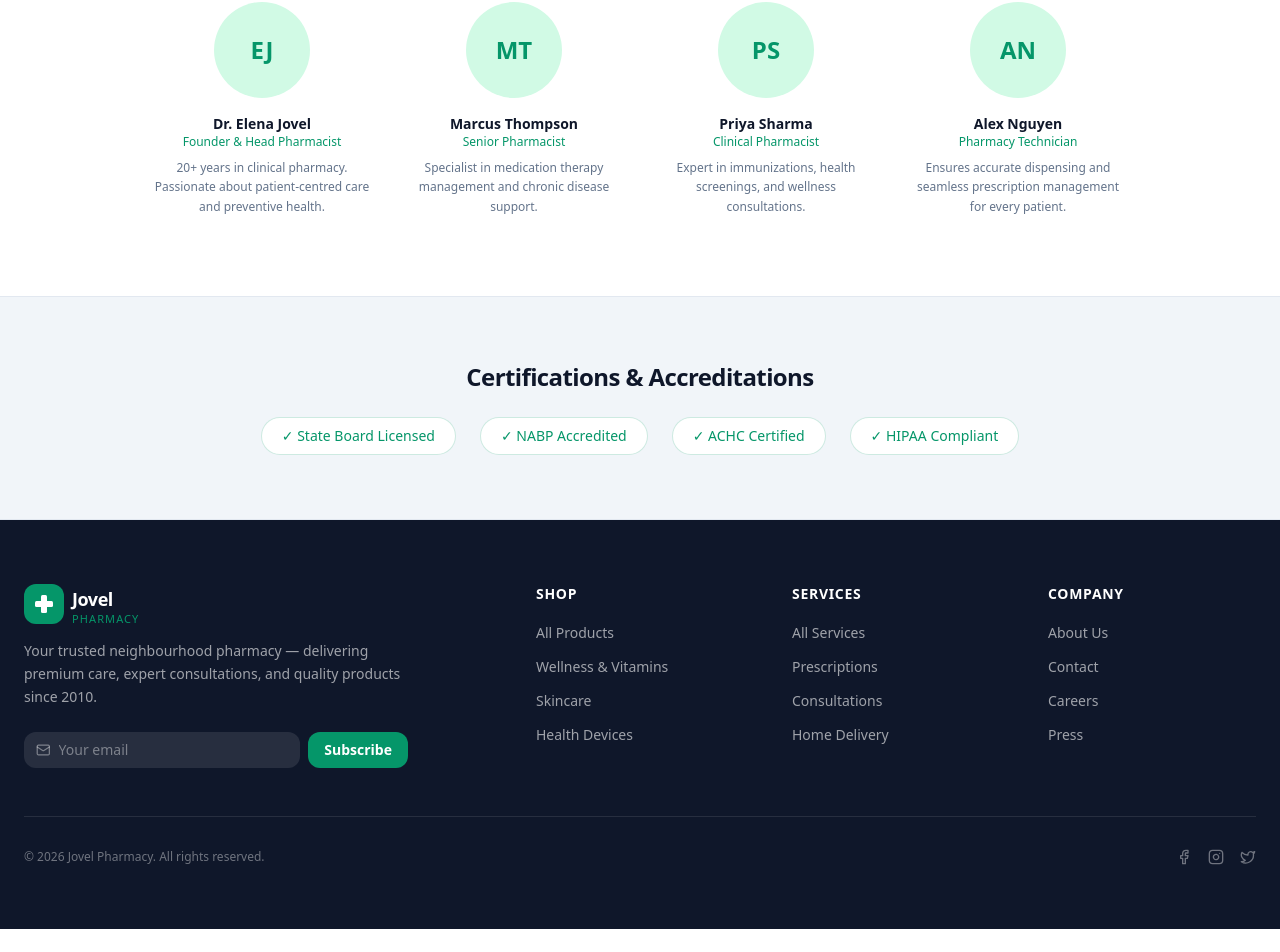
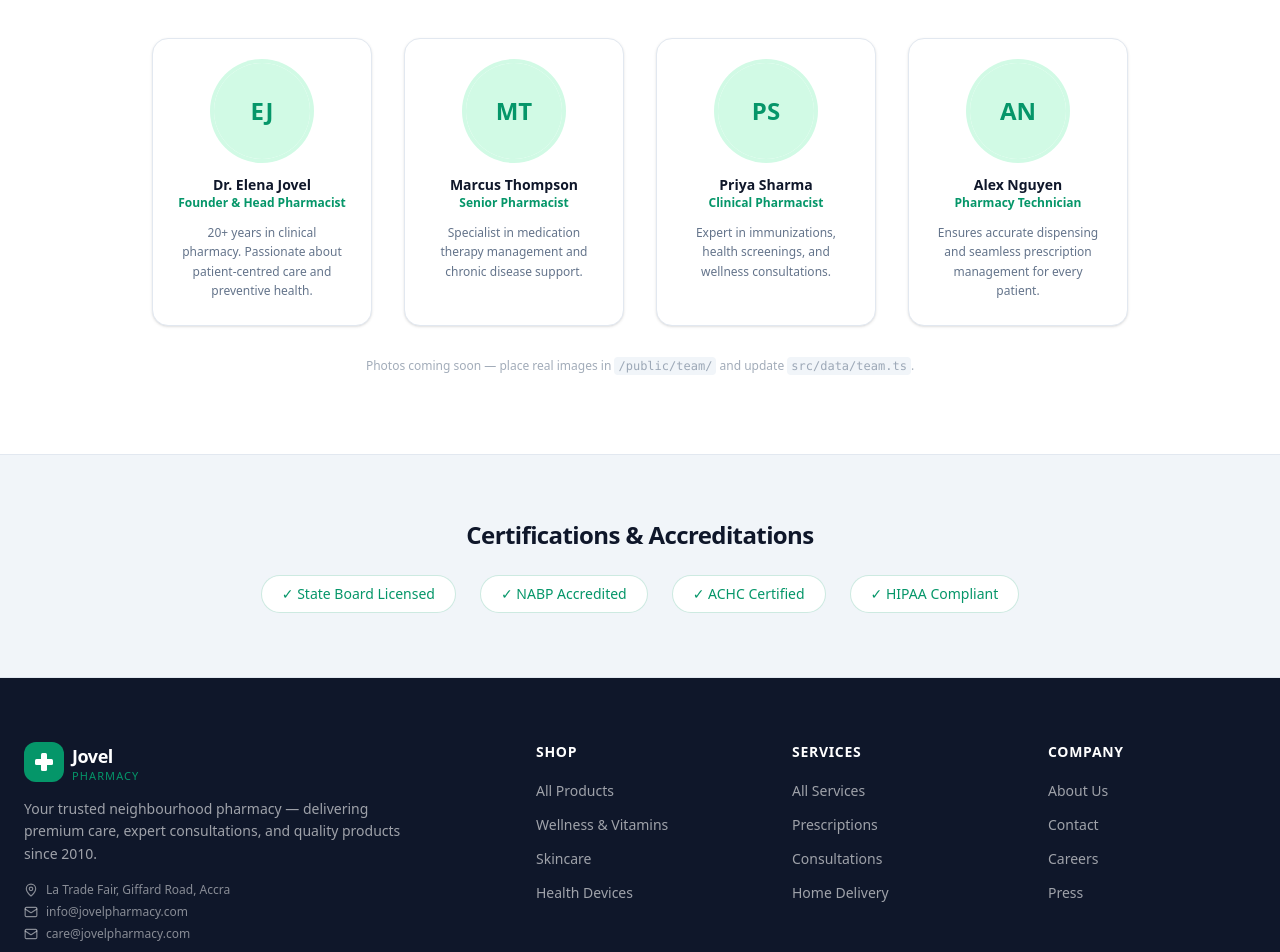
Before and after one commit to chillboy0101/jovel-pharmacy, a Next.js app: page /about in a window 1280 px wide. Shown: the part 1433-2385 px from the top of the page. Before the commit the page ends 2362 px from the top, so only its background shows below. Built offline with nearby package versions, Linux system fonts and the light colour scheme; no server answers.

Commit message:
feat: map integration, business emails, team photo support, PostgreSQL fixes, home page client migration

```diff
--- a/src/app/about/page.tsx
+++ b/src/app/about/page.tsx
@@ -1,3 +1,6 @@
+"use client";
+
+import Image from "next/image";
 import { Heart, Shield, Users, Award } from "lucide-react";
 import { team } from "@/data/team";
 
@@ -102,23 +105,44 @@ export default function AboutPage() {
       {/* Team */}
       <section className="py-20" id="team">
         <div className="mx-auto max-w-5xl px-6">
-          <h2 className="mb-12 text-center text-3xl font-bold tracking-tight text-foreground">
+          <h2 className="mb-4 text-center text-3xl font-bold tracking-tight text-foreground">
             Meet Our Team
           </h2>
+          <p className="mb-12 text-center text-sm text-muted">
+            Dedicated professionals committed to your health and wellbeing.
+          </p>
           <div className="grid gap-8 sm:grid-cols-2 lg:grid-cols-4">
             {team.map((m) => (
-              <div key={m.id} className="text-center">
-                <div className="mx-auto mb-4 flex h-24 w-24 items-center justify-center rounded-full bg-primary-light text-2xl font-bold text-primary">
-                  {m.avatar}
+              <div
+                key={m.id}
+                className="flex flex-col items-center rounded-2xl border border-border bg-white p-6 text-center shadow-sm transition-shadow hover:shadow-md"
+              >
+                {/* Photo or initials avatar */}
+                <div className="relative mx-auto mb-4 h-24 w-24 overflow-hidden rounded-full ring-4 ring-primary-light">
+                  {m.imageUrl ? (
+                    <Image
+                      src={m.imageUrl}
+                      alt={m.name}
+                      fill
+                      className="object-cover"
+                    />
+                  ) : (
+                    <div className="flex h-full w-full items-center justify-center bg-primary-light text-2xl font-bold text-primary">
+                      {m.avatar}
+                    </div>
+                  )}
                 </div>
                 <h3 className="text-sm font-bold text-foreground">{m.name}</h3>
-                <p className="mb-2 text-xs font-medium text-primary">
+                <p className="mb-3 text-xs font-semibold text-primary">
                   {m.role}
                 </p>
                 <p className="text-xs leading-relaxed text-muted">{m.bio}</p>
               </div>
             ))}
           </div>
+          <p className="mt-8 text-center text-xs text-muted/60">
+            Photos coming soon — place real images in <code className="rounded bg-muted-light px-1 py-0.5 font-mono">/public/team/</code> and update <code className="rounded bg-muted-light px-1 py-0.5 font-mono">src/data/team.ts</code>.
+          </p>
         </div>
       </section>
 
--- a/src/app/api/products/route.ts
+++ b/src/app/api/products/route.ts
@@ -9,15 +9,16 @@ export async function GET(req: Request) {
   const search = searchParams.get("search");
   const sort = searchParams.get("sort");
   const badge = searchParams.get("badge");
+  const limit = searchParams.get("limit");
 
   const where: Record<string, unknown> = {};
   if (cat && cat !== "all") where.categoryId = cat;
   if (badge) where.badge = badge;
   if (search) {
     where.OR = [
-      { name: { contains: search } },
-      { brand: { contains: search } },
-      { description: { contains: search } },
+      { name: { contains: search, mode: "insensitive" } },
+      { brand: { contains: search, mode: "insensitive" } },
+      { description: { contains: search, mode: "insensitive" } },
     ];
   }
 
@@ -40,6 +41,7 @@ export async function GET(req: Request) {
   const products = await prisma.product.findMany({
     where,
     orderBy,
+    ...(limit ? { take: parseInt(limit, 10) } : {}),
   });
 
   return NextResponse.json(products);
--- a/src/app/contact/page.tsx
+++ b/src/app/contact/page.tsx
@@ -51,7 +51,7 @@ export default function ContactPage() {
               </div>
               <div>
                 <h3 className="text-sm font-bold text-foreground">Phone</h3>
-                <p className="text-sm text-muted">(555) 123-4567</p>
+                <p className="text-sm text-muted">+233 (0) 30 123 4567</p>
               </div>
             </div>
 
@@ -61,7 +61,18 @@ export default function ContactPage() {
               </div>
               <div>
                 <h3 className="text-sm font-bold text-foreground">Email</h3>
-                <p className="text-sm text-muted">hello@jovelpharmacy.com</p>
+                <p className="text-sm text-muted">
+                  <a href="mailto:info@jovelpharmacy.com" className="hover:text-primary hover:underline">info@jovelpharmacy.com</a>
+                  <span className="ml-1 text-xs text-muted/60">(General)</span>
+                </p>
+                <p className="text-sm text-muted">
+                  <a href="mailto:care@jovelpharmacy.com" className="hover:text-primary hover:underline">care@jovelpharmacy.com</a>
+                  <span className="ml-1 text-xs text-muted/60">(Customer Care)</span>
+                </p>
+                <p className="text-sm text-muted">
+                  <a href="mailto:accounts@jovelpharmacy.com" className="hover:text-primary hover:underline">accounts@jovelpharmacy.com</a>
+                  <span className="ml-1 text-xs text-muted/60">(Finance)</span>
+                </p>
               </div>
             </div>
 
@@ -97,18 +108,27 @@ export default function ContactPage() {
               </button>
             </div>
 
-            {/* Map placeholder */}
-            <div className="overflow-hidden rounded-2xl border border-border bg-muted-light">
-              <div className="flex h-48 items-center justify-center text-center">
-                <div>
-                  <MapPin className="mx-auto mb-2 h-8 w-8 text-muted" />
-                  <p className="text-sm font-medium text-foreground">
-                    Map Integration
-                  </p>
-                  <p className="text-xs text-muted">
-                    Google Maps embed will go here
-                  </p>
-                </div>
+            {/* Map */}
+            <div className="overflow-hidden rounded-2xl border border-border">
+              <iframe
+                title="Jovel Pharmacy Location"
+                src="https://www.openstreetmap.org/export/embed.html?bbox=-0.2100%2C5.5900%2C-0.1600%2C5.6300&layer=mapnik&marker=5.6150%2C-0.1850"
+                width="100%"
+                height="220"
+                style={{ border: 0, display: "block" }}
+                loading="lazy"
+                allowFullScreen
+              />
+              <div className="flex items-center justify-between bg-muted-light px-4 py-2">
+                <p className="text-xs text-muted">La Trade Fair, Giffard Road, Accra</p>
+                <a
+                  href="https://www.openstreetmap.org/?mlat=5.6150&mlon=-0.1850#map=15/5.6150/-0.1850"
+                  target="_blank"
+                  rel="noopener noreferrer"
+                  className="text-xs font-medium text-primary hover:underline"
+                >
+                  Open in Maps →
+                </a>
               </div>
             </div>
           </div>
--- a/src/components/Footer.tsx
+++ b/src/components/Footer.tsx
@@ -1,6 +1,6 @@
 import Link from "next/link";
 import Logo from "./Logo";
-import { Facebook, Instagram, Twitter, Mail } from "lucide-react";
+import { Facebook, Instagram, Twitter, Mail, MapPin, Phone } from "lucide-react";
 
 const footerLinks = {
   Shop: [
@@ -66,10 +66,25 @@ export default function Footer() {
                 </span>
               </div>
             </div>
-            <p className="mb-6 max-w-sm text-sm leading-relaxed text-white/60">
+            <p className="mb-4 max-w-sm text-sm leading-relaxed text-white/60">
               Your trusted neighbourhood pharmacy — delivering premium care,
               expert consultations, and quality products since 2010.
             </p>
+            {/* Contact info */}
+            <div className="mb-6 space-y-1.5">
+              <p className="flex items-center gap-2 text-xs text-white/50">
+                <MapPin className="h-3.5 w-3.5 shrink-0" />
+                La Trade Fair, Giffard Road, Accra
+              </p>
+              <a href="mailto:info@jovelpharmacy.com" className="flex items-center gap-2 text-xs text-white/50 hover:text-primary">
+                <Mail className="h-3.5 w-3.5 shrink-0" />
+                info@jovelpharmacy.com
+              </a>
+              <a href="mailto:care@jovelpharmacy.com" className="flex items-center gap-2 text-xs text-white/50 hover:text-primary">
+                <Mail className="h-3.5 w-3.5 shrink-0" />
+                care@jovelpharmacy.com
+              </a>
+            </div>
             {/* Newsletter */}
             <div className="flex max-w-sm gap-2">
               <div className="flex flex-1 items-center gap-2 rounded-xl bg-white/10 px-3 py-2">
--- a/src/components/Navbar.tsx
+++ b/src/components/Navbar.tsx
@@ -43,7 +43,7 @@ export default function Navbar() {
         <div className="mx-auto flex max-w-7xl items-center justify-between px-6 py-2 text-xs text-muted">
           <div className="flex items-center gap-4">
             <span className="flex items-center gap-1">
-              <Phone className="h-3 w-3" /> (555) 123-4567
+              <Phone className="h-3 w-3" /> +233 (0) 30 123 4567
             </span>
             <span className="flex items-center gap-1">
               <Clock className="h-3 w-3" /> Mon–Sat 8 AM – 9 PM · Sun 10 AM – 6 PM
@@ -212,7 +212,7 @@ export default function Navbar() {
             </nav>
             <div className="mt-6 border-t border-border pt-4">
               <p className="flex items-center gap-2 text-xs text-muted">
-                <Phone className="h-3 w-3" /> (555) 123-4567
+                <Phone className="h-3 w-3" /> +233 (0) 30 123 4567
               </p>
               <p className="mt-1 flex items-center gap-2 text-xs text-muted">
                 <Clock className="h-3 w-3" /> Mon–Sat 8 AM – 9 PM
--- a/src/data/team.ts
+++ b/src/data/team.ts
@@ -4,6 +4,7 @@ export type TeamMember = {
   role: string;
   bio: string;
   avatar: string;
+  imageUrl?: string; // drop a real photo path here e.g. "/team/elena.jpg"
 };
 
 export const team: TeamMember[] = [
@@ -13,6 +14,7 @@ export const team: TeamMember[] = [
     role: "Founder & Head Pharmacist",
     bio: "20+ years in clinical pharmacy. Passionate about patient-centred care and preventive health.",
     avatar: "EJ",
+    imageUrl: undefined,
   },
   {
     id: "tm2",
@@ -20,6 +22,7 @@ export const team: TeamMember[] = [
     role: "Senior Pharmacist",
     bio: "Specialist in medication therapy management and chronic disease support.",
     avatar: "MT",
+    imageUrl: undefined,
   },
   {
     id: "tm3",
@@ -27,6 +30,7 @@ export const team: TeamMember[] = [
     role: "Clinical Pharmacist",
     bio: "Expert in immunizations, health screenings, and wellness consultations.",
     avatar: "PS",
+    imageUrl: undefined,
   },
   {
     id: "tm4",
@@ -34,5 +38,6 @@ export const team: TeamMember[] = [
     role: "Pharmacy Technician",
     bio: "Ensures accurate dispensing and seamless prescription management for every patient.",
     avatar: "AN",
+    imageUrl: undefined,
   },
 ];
```
Also changed, not shown: src/app/page.tsx (+20 -7 lines).
